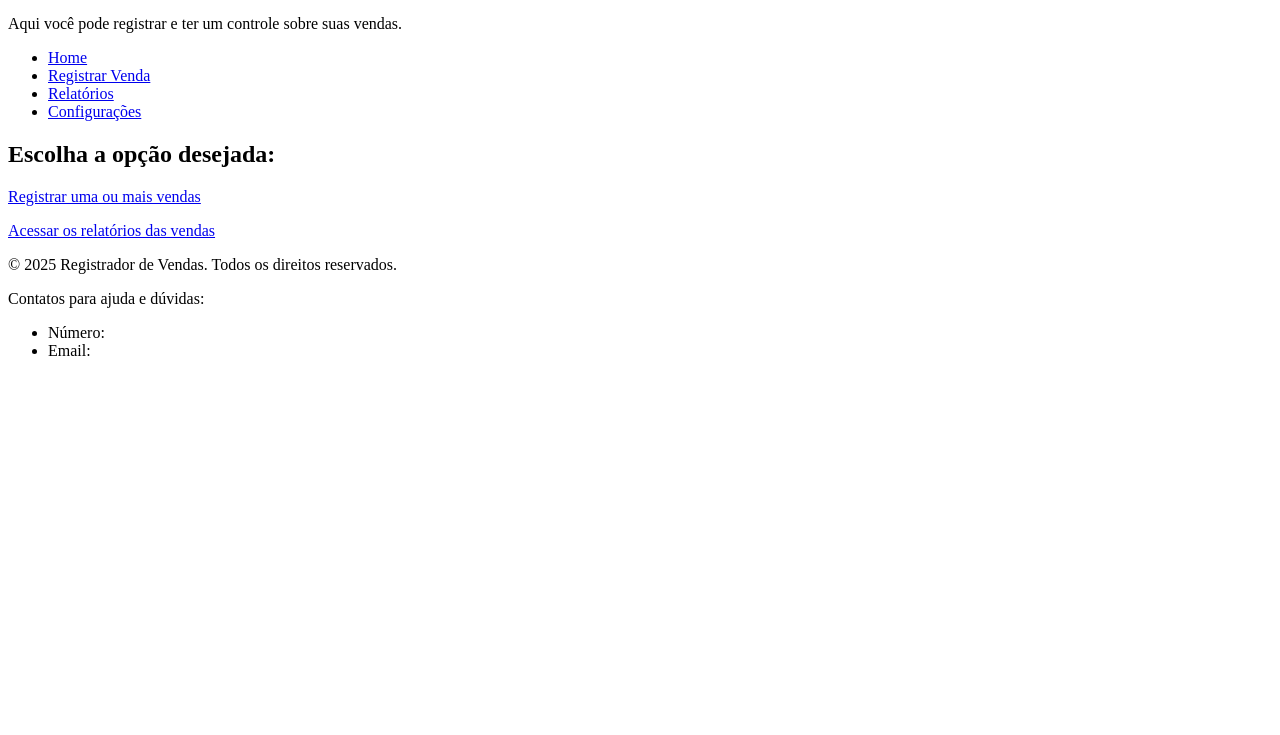
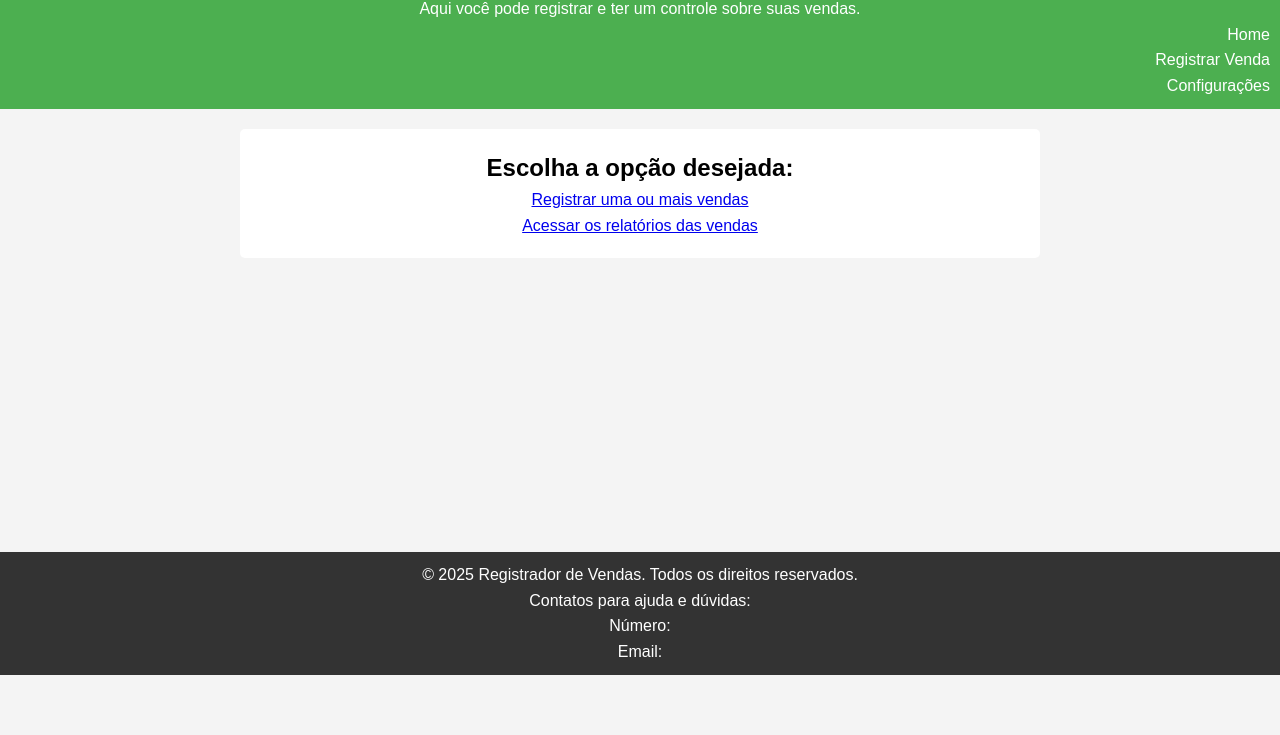
Before and after one commit to rafa-135/Resgistrador-de-Vendas, a plain HTML site: page home/home.html in a window 1280 px wide. Shown: the part 65-800 px from the top of the page. Drawn offline with Linux system fonts and the light colour scheme.

Commit message:
Atualizações na home

```diff
--- /dev/null
+++ b/home/home.css
@@ -0,0 +1,47 @@
+* {
+    margin: 0;
+    padding: 0;
+    box-sizing: border-box;
+}
+
+body {
+    font-family: Arial, sans-serif;
+    line-height: 1.6;
+    background-color: #f4f4f4;
+}
+
+#header {
+    background-color: #4CAF50;
+    color: white;
+    padding: 10px 0;
+    text-align: center;
+    align-items: center;
+
+    a {
+        text-decoration: none;
+        color: white;
+        margin-right: 10px;
+        display: flex;
+        justify-content: flex-end;
+    }
+}
+
+#main-content {
+    padding: 20px;
+    text-align: center;
+    background-color: white;
+    margin: 20px auto;
+    max-width: 800px;
+    border-radius: 5px;
+}
+
+#footer {
+    background-color: #333;
+    color: white;
+    text-align: center;
+    padding: 10px 10px;
+    margin-top: 294px;
+    position: relative;
+    bottom: 0;
+    width: 100%;
+}
--- a/home/home.html
+++ b/home/home.html
@@ -3,31 +3,31 @@
 <head>
     <meta charset="UTF-8">
     <meta name="viewport" content="width=device-width, initial-scale=1.0">
+    <link rel="stylesheet" href="home.css">
     <title>Página Principal</title>
 </head>
 <body>
-    <header>
+    <header id="header">
         <h1>Bem vindo(a) a página principal do Registrador de Vendas</h1>
         <p>Aqui você pode registrar e ter um controle sobre suas vendas.</p>
         <nav>
             <ul>
                 <li><a href="home.html">Home</a></li>
                 <li><a href="#">Registrar Venda</a></li>
-                <li><a href="/relatorio-vendas/relatorio-vendas.html">Relatórios</a></li>
                 <li><a href="/configuracoes/configuracoes.html">Configurações</a></li>
             </ul>
         </nav>
     </header>
 
     <main>
-        <section>
+        <section id="main-content">
             <h2>Escolha a opção desejada: </h2>
             <p><a href="#">Registrar uma ou mais vendas</a></p>
-            <p><a href="#">Acessar os relatórios das vendas</a></p>
+            <p><a href="/relatorio-vendas/relatorio-vendas.html">Acessar os relatórios das vendas</a></p>
         </section>
     </main>
 
-    <footer>
+    <footer id="footer">
         <p>&copy; 2025 Registrador de Vendas. Todos os direitos reservados.</p>
         <p>Contatos para ajuda e dúvidas:</p>
         <ul>
```
